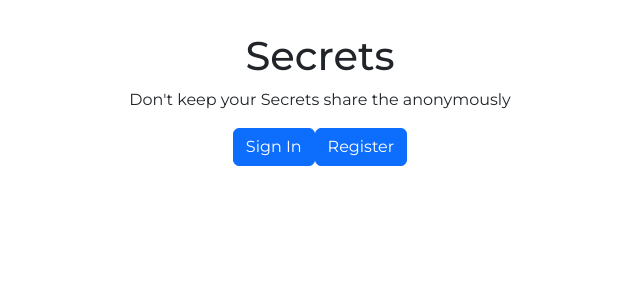
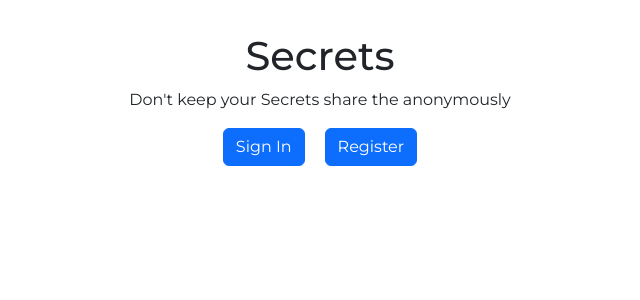
Before and after one commit to HarunaZakaria/react, a React (Vite) app in the folder secrets/: page / in a window 1280 px wide. Shown: the top 300 px of the page, without its empty margins (320-960 px from the left). Built offline with nearby package versions, Linux system fonts and the light colour scheme.

Commit message:
add btn styles

```diff
--- a/secrets/src/index.css
+++ b/secrets/src/index.css
@@ -15,3 +15,8 @@
   padding: 20px 0;
   border-radius: 10px;
 }
+.home-btns{
+  display: flex;
+  gap: 20px;
+  justify-content: center;
+}
```
